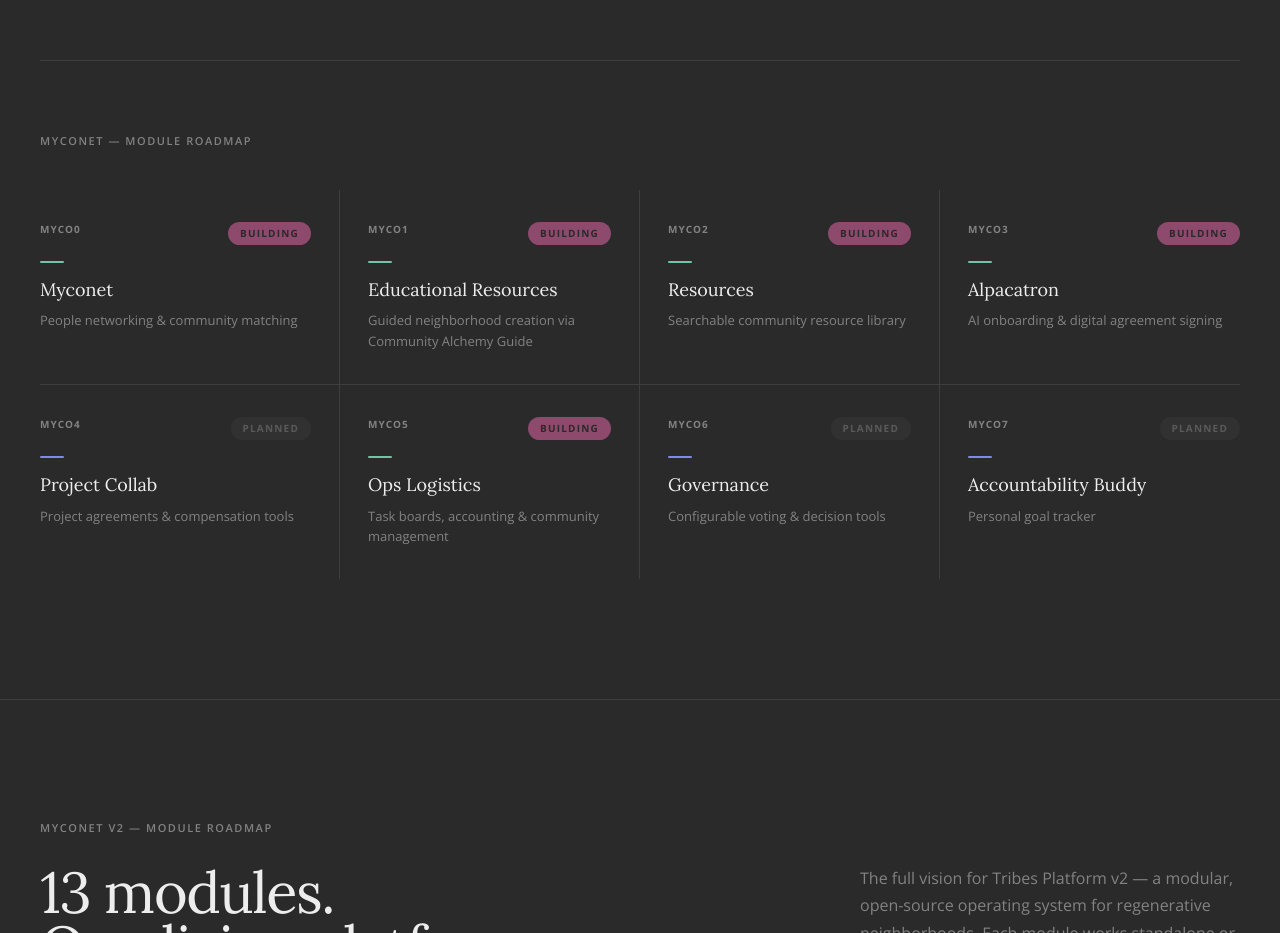
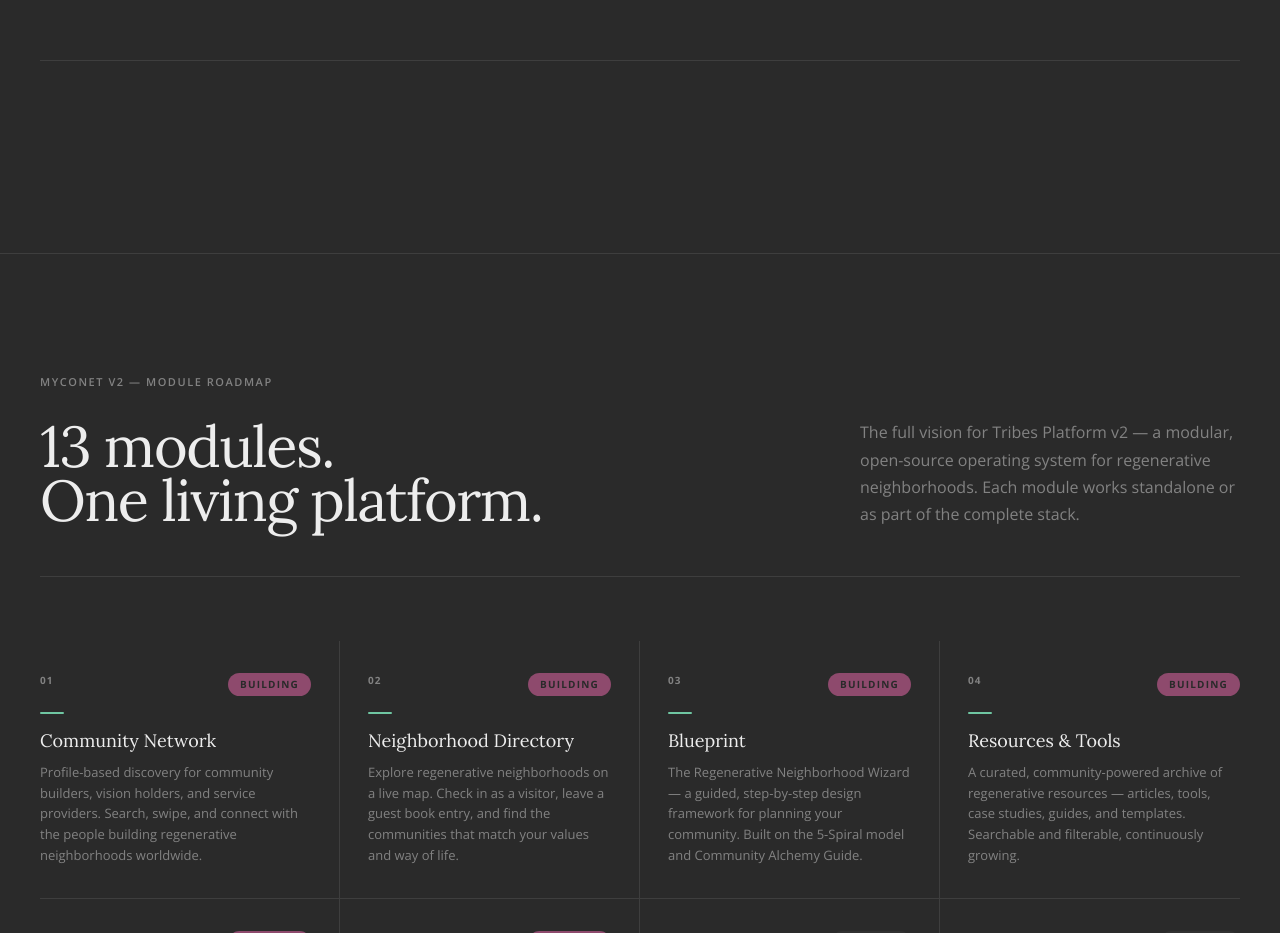
Before and after one commit to wensonia/RegenTribeWebsite, a Next.js app: page /tech-stack in a window 1280 px wide. Shown: the part 4460-5393 px from the top of the page. Built offline with nearby package versions, Linux system fonts and the light colour scheme.

Commit message:
tech-stack: remove old Myconet module grid, keep v2 roadmap only

```diff
--- a/app/tech-stack/page.tsx
+++ b/app/tech-stack/page.tsx
@@ -192,16 +192,6 @@ const tools = [
   },
 ]
 
-const modules = [
-  { id: 'MyCo0', name: 'Myconet',             purpose: 'People networking & community matching',              status: 'Building', color: 'var(--green)' },
-  { id: 'MyCo1', name: 'Educational Resources', purpose: 'Guided neighborhood creation via Community Alchemy Guide', status: 'Building', color: 'var(--green)' },
-  { id: 'MyCo2', name: 'Resources',           purpose: 'Searchable community resource library',               status: 'Building', color: 'var(--green)' },
-  { id: 'MyCo3', name: 'Alpacatron',          purpose: 'AI onboarding & digital agreement signing',           status: 'Building', color: 'var(--green)' },
-  { id: 'MyCo4', name: 'Project Collab',      purpose: 'Project agreements & compensation tools',             status: 'Planned',  color: 'var(--blue)'  },
-  { id: 'MyCo5', name: 'Ops Logistics',       purpose: 'Task boards, accounting & community management',      status: 'Building', color: 'var(--green)' },
-  { id: 'MyCo6', name: 'Governance',          purpose: 'Configurable voting & decision tools',                status: 'Planned',  color: 'var(--blue)'  },
-  { id: 'MyCo7', name: 'Accountability Buddy', purpose: 'Personal goal tracker',                              status: 'Planned',  color: 'var(--blue)'  },
-]
 
 const modulesV2 = [
   { id: '01', name: 'Community Network',      purpose: 'Profile-based discovery for community builders, vision holders, and service providers. Search, swipe, and connect with the people building regenerative neighborhoods worldwide.',                                  status: 'Building', color: 'var(--green)'  },
@@ -806,60 +796,6 @@ export default function TechStack() {
             </div>
           </motion.div>
 
-          {/* MYCONET module grid */}
-          <motion.div initial="hidden" whileInView="visible" variants={stagger} viewport={vp}>
-            <motion.div variants={fadeUp} style={{ marginBottom: '40px' }}>
-              <Label>MYCONET — Module Roadmap</Label>
-            </motion.div>
-
-            <div className="ts-modules-grid" style={{ display: 'grid', gridTemplateColumns: 'repeat(4, 1fr)', gap: '0' }}>
-              {modules.map((mod, i) => {
-                const col = i % 4
-                const row = Math.floor(i / 4)
-                const isBuilding = mod.status === 'Building'
-                return (
-                  <motion.div key={mod.id} variants={fadeUp} style={{
-                    borderRight:  col < 3 ? `1px solid ${BORDER}` : 'none',
-                    borderBottom: row === 0 ? `1px solid ${BORDER}` : 'none',
-                    padding: '32px 0',
-                    paddingLeft:  col > 0 ? '28px' : '0',
-                    paddingRight: col < 3 ? '28px' : '0',
-                    opacity: isBuilding ? 1 : 0.5,
-                  }}>
-                    <div className="ts-module-header" style={{
-                      display: 'flex', justifyContent: 'space-between',
-                      alignItems: 'flex-start', marginBottom: '16px',
-                    }}>
-                      <span style={{
-                        fontSize: '10px', fontWeight: '700', letterSpacing: '0.1em',
-                        textTransform: 'uppercase', color: MUTED,
-                      }}>
-                        {mod.id}
-                      </span>
-                      <StatusBadge status={mod.status} />
-                    </div>
-
-                    <div style={{
-                      width: '24px', height: '2px',
-                      backgroundColor: mod.color, borderRadius: '2px', marginBottom: '16px',
-                    }} />
-
-                    <h4 style={{
-                      fontFamily: 'var(--font-lora), Georgia, serif',
-                      fontSize: '18px', fontWeight: '400',
-                      color: TEXT, lineHeight: '1.2', marginBottom: '10px',
-                    }}>
-                      {mod.name}
-                    </h4>
-                    <p style={{ fontSize: '13px', fontWeight: '300', color: MUTED, lineHeight: '1.6' }}>
-                      {mod.purpose}
-                    </p>
-                  </motion.div>
-                )
-              })}
-            </div>
-          </motion.div>
-
         </div>
       </section>
 
```
